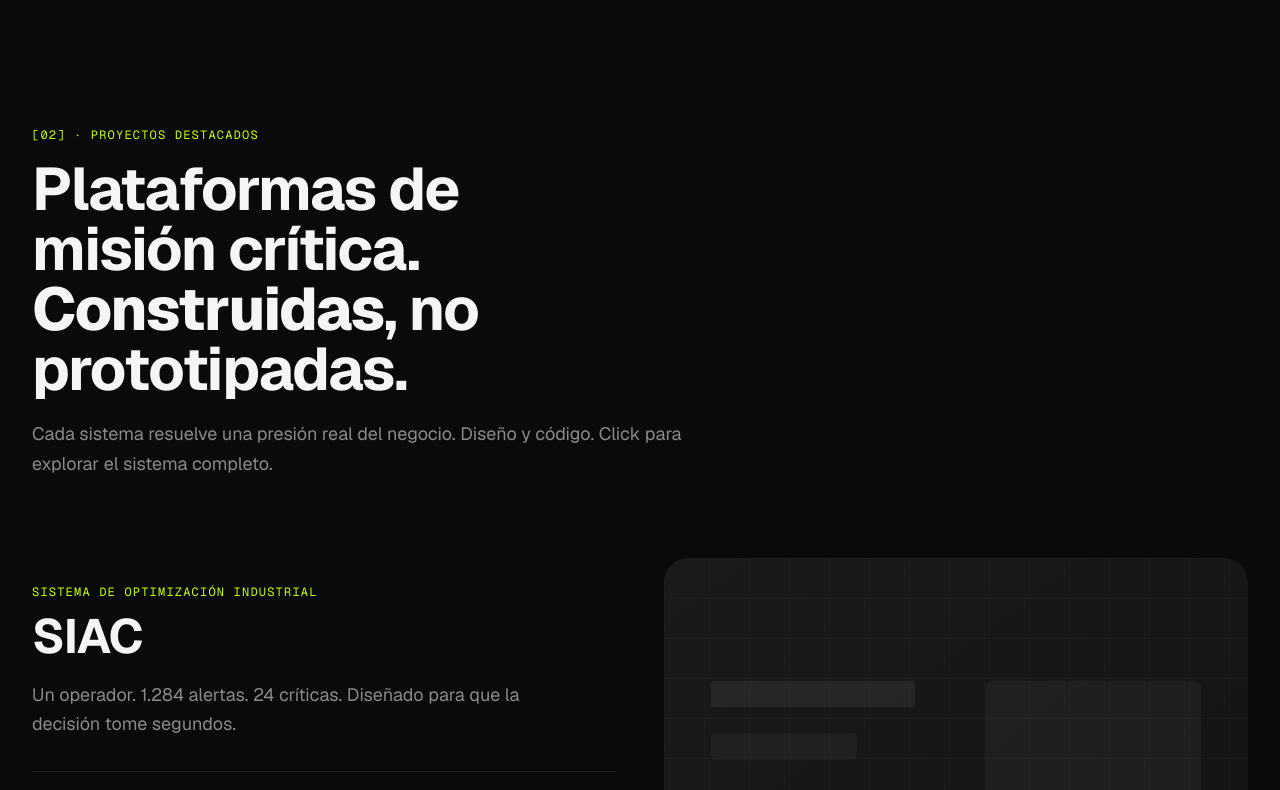
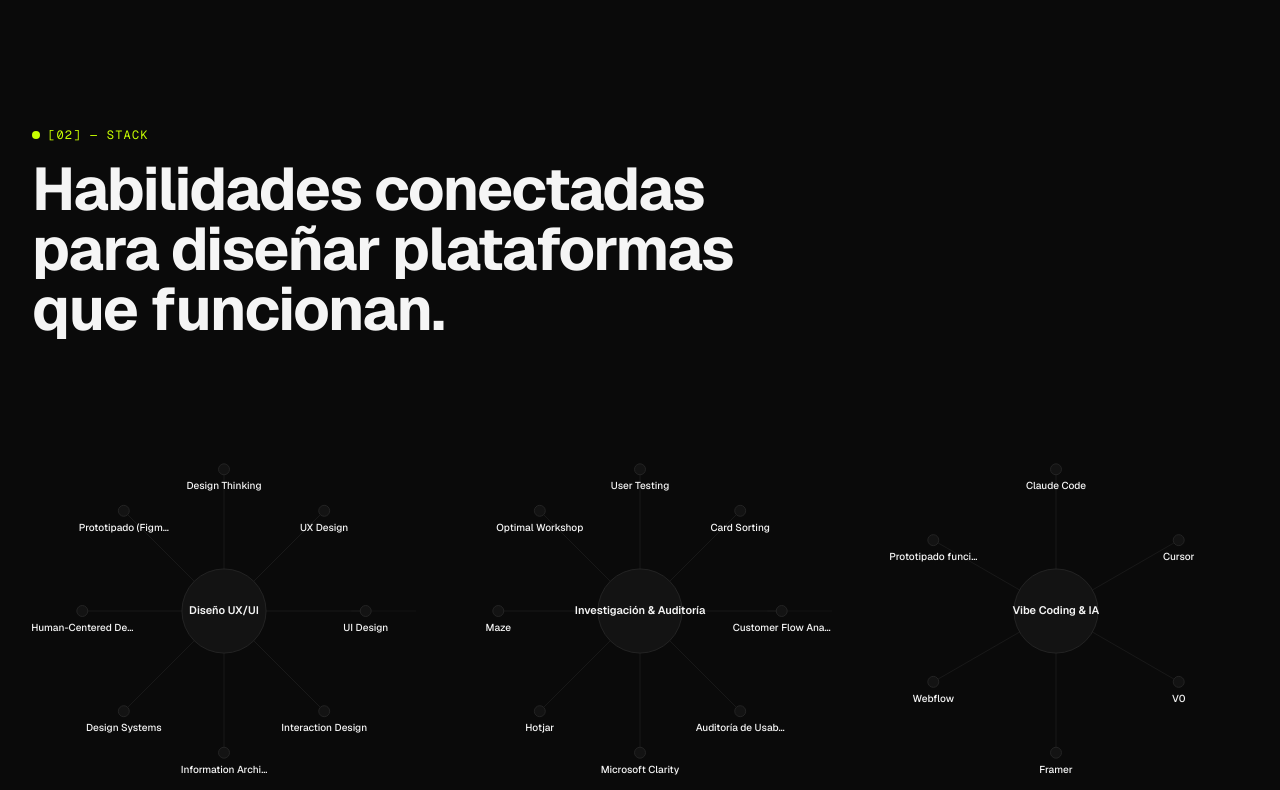
Before and after one commit to leandrodesignux-ux/Leandrobalbian, a Next.js app: page / in a window 1280 px wide. Shown: the part 1000-1790 px from the top of the page. Built offline with nearby package versions, Linux system fonts and the light colour scheme.

Commit message:
feat: add Stack section with connected skill clusters

```diff
--- a/src/app/page.tsx
+++ b/src/app/page.tsx
@@ -1,6 +1,7 @@
 import { Navbar } from "@/components/layout/Navbar";
 import { Footer } from "@/components/layout/Footer";
 import { Hero } from "@/components/sections/Hero";
+import { Stack } from "@/components/sections/Stack";
 import { Proyectos } from "@/components/sections/Proyectos";
 import { Trayectoria } from "@/components/sections/Trayectoria";
 import { LoQueResuelvo } from "@/components/sections/LoQueResuelvo";
@@ -16,6 +17,7 @@ export default function Home() {
       <Navbar />
       <main className="flex flex-1 flex-col">
         <Hero />
+        <Stack />
         <Proyectos />
         <Trayectoria />
         <LoQueResuelvo />
--- /dev/null
+++ b/src/components/sections/Stack.tsx
@@ -0,0 +1,217 @@
+"use client";
+
+import { useState } from "react";
+import { Container } from "@/components/ui/Container";
+import { fadeUp, staggerContainer, viewportOnce } from "@/lib/motion";
+import { skillClusters } from "@/data/skills";
+import { motion } from "framer-motion";
+import { cn } from "@/lib/utils";
+
+const CX = 210;
+const CY = 210;
+const RADIUS = 155;
+
+function ClusterSVG({
+  cluster,
+  index,
+}: {
+  cluster: (typeof skillClusters)[number];
+  index: number;
+}) {
+  const [hoveredNode, setHoveredNode] = useState<number | null>(null);
+  const count = cluster.nodes.length;
+  const startAngle = -Math.PI / 2; // top
+
+  const nodes = cluster.nodes.map((node, i) => {
+    const angle = startAngle + (i * 2 * Math.PI) / count;
+    return {
+      ...node,
+      x: CX + RADIUS * Math.cos(angle),
+      y: CY + RADIUS * Math.sin(angle),
+      angle,
+    };
+  });
+
+  const isClusterHovered = hoveredNode !== null;
+
+  return (
+    <motion.div
+      variants={fadeUp}
+      className="relative mx-auto aspect-square w-full max-w-[360px] sm:max-w-[420px]"
+      onMouseLeave={() => setHoveredNode(null)}
+    >
+      <svg
+        viewBox="0 0 420 420"
+        className="h-full w-full"
+        xmlns="http://www.w3.org/2000/svg"
+      >
+        {/* Connection lines */}
+        <g
+          className={cn(
+            "transition-all duration-300",
+            isClusterHovered ? "stroke-accent/40" : "stroke-border/60"
+          )}
+          strokeWidth="1"
+          fill="none"
+        >
+          {nodes.map((node, i) => (
+            <motion.line
+              key={`line-${i}`}
+              x1={CX}
+              y1={CY}
+              x2={node.x}
+              y2={node.y}
+              initial={{ pathLength: 0, opacity: 0 }}
+              whileInView={{ pathLength: 1, opacity: 1 }}
+              viewport={{ once: true }}
+              transition={{
+                duration: 0.6,
+                delay: 0.4 + i * 0.05,
+                ease: [0.16, 1, 0.3, 1],
+              }}
+            />
+          ))}
+        </g>
+
+        {/* Inter-cluster connection line (only on first cluster, to next) */}
+        {index < skillClusters.length - 1 && (
+          <motion.line
+            x1={CX + RADIUS * 0.9}
+            y1={CY}
+            x2={420}
+            y2={CY}
+            className="stroke-border/40"
+            strokeWidth="1"
+            fill="none"
+            initial={{ pathLength: 0, opacity: 0 }}
+            whileInView={{ pathLength: 1, opacity: 1 }}
+            viewport={{ once: true }}
+            transition={{ duration: 0.8, delay: 0.8, ease: [0.16, 1, 0.3, 1] }}
+          />
+        )}
+
+        {/* Satellite nodes */}
+        {nodes.map((node, i) => {
+          const isHovered = hoveredNode === i;
+          return (
+            <motion.g
+              key={`node-${i}`}
+              className="cursor-default"
+              initial={{ opacity: 0, scale: 0 }}
+              whileInView={{ opacity: 1, scale: 1 }}
+              viewport={{ once: true }}
+              transition={{
+                duration: 0.4,
+                delay: i * 0.05,
+                ease: [0.16, 1, 0.3, 1],
+              }}
+              onMouseEnter={() => setHoveredNode(i)}
+            >
+              <circle
+                cx={node.x}
+                cy={node.y}
+                r={isHovered ? 10 : 6}
+                className={cn(
+                  "transition-all duration-250",
+                  isHovered
+                    ? "fill-accent stroke-accent"
+                    : "fill-elevated stroke-border"
+                )}
+                strokeWidth={isHovered ? 2 : 1}
+              />
+              <text
+                x={node.x}
+                y={node.y + 22}
+                textAnchor="middle"
+                className={cn(
+                  "fill-primary text-[10px] font-medium transition-colors duration-250 sm:text-[11px]",
+                  isHovered && "fill-accent"
+                )}
+              >
+                {node.label.length > 18
+                  ? `${node.label.slice(0, 17)}…`
+                  : node.label}
+              </text>
+            </motion.g>
+          );
+        })}
+
+        {/* Center node */}
+        <motion.g
+          initial={{ opacity: 0, scale: 0.8 }}
+          whileInView={{ opacity: 1, scale: 1 }}
+          viewport={{ once: true }}
+          transition={{ duration: 0.5, ease: [0.16, 1, 0.3, 1] }}
+        >
+          <circle
+            cx={CX}
+            cy={CY}
+            r={46}
+            className={cn(
+              "fill-elevated transition-colors duration-300",
+              isClusterHovered ? "stroke-accent/50" : "stroke-border"
+            )}
+            strokeWidth={1}
+          />
+          <text
+            x={CX}
+            y={CY}
+            textAnchor="middle"
+            dominantBaseline="middle"
+            className={cn(
+              "fill-primary text-xs font-semibold transition-colors duration-300",
+              isClusterHovered && "fill-accent"
+            )}
+          >
+            {cluster.title}
+          </text>
+        </motion.g>
+      </svg>
+    </motion.div>
+  );
+}
+
+export function Stack() {
+  return (
+    <section id="stack" className="py-24 md:py-32">
+      <Container>
+        {/* Header */}
+        <motion.div
+          className="mb-16 max-w-3xl md:mb-20"
+          initial="hidden"
+          whileInView="visible"
+          viewport={viewportOnce}
+          variants={staggerContainer}
+        >
+          <motion.p
+            variants={fadeUp}
+            className="mb-4 flex items-center gap-2 font-mono text-xs uppercase tracking-widest text-accent"
+          >
+            <span className="h-2 w-2 rounded-full bg-accent" />
+            [02] — Stack
+          </motion.p>
+
+          <motion.h2
+            variants={fadeUp}
+            className="text-balance text-3xl font-bold tracking-tight text-primary sm:text-4xl md:text-5xl lg:text-6xl"
+          >
+            Habilidades conectadas para diseñar plataformas que funcionan.
+          </motion.h2>
+        </motion.div>
+
+        {/* Clusters */}
+        <motion.div
+          className="grid gap-8 md:grid-cols-2 lg:grid-cols-3"
+          initial="hidden"
+          whileInView="visible"
+          viewport={viewportOnce}
+          variants={staggerContainer}
+        >
+          {skillClusters.map((cluster, index) => (
+            <ClusterSVG key={cluster.title} cluster={cluster} index={index} />
+          ))}
+        </motion.div>
+      </Container>
+    </section>
+  );
+}
--- /dev/null
+++ b/src/data/skills.ts
@@ -0,0 +1,48 @@
+export type SkillNode = {
+  label: string;
+};
+
+export type SkillCluster = {
+  title: string;
+  nodes: SkillNode[];
+};
+
+export const skillClusters: SkillCluster[] = [
+  {
+    title: "Diseño UX/UI",
+    nodes: [
+      { label: "Design Thinking" },
+      { label: "UX Design" },
+      { label: "UI Design" },
+      { label: "Interaction Design" },
+      { label: "Information Architecture" },
+      { label: "Design Systems" },
+      { label: "Human-Centered Design" },
+      { label: "Prototipado (Figma)" },
+    ],
+  },
+  {
+    title: "Investigación & Auditoría",
+    nodes: [
+      { label: "User Testing" },
+      { label: "Card Sorting" },
+      { label: "Customer Flow Analysis" },
+      { label: "Auditoría de Usabilidad" },
+      { label: "Microsoft Clarity" },
+      { label: "Hotjar" },
+      { label: "Maze" },
+      { label: "Optimal Workshop" },
+    ],
+  },
+  {
+    title: "Vibe Coding & IA",
+    nodes: [
+      { label: "Claude Code" },
+      { label: "Cursor" },
+      { label: "V0" },
+      { label: "Framer" },
+      { label: "Webflow" },
+      { label: "Prototipado funcional con IA" },
+    ],
+  },
+];
```
